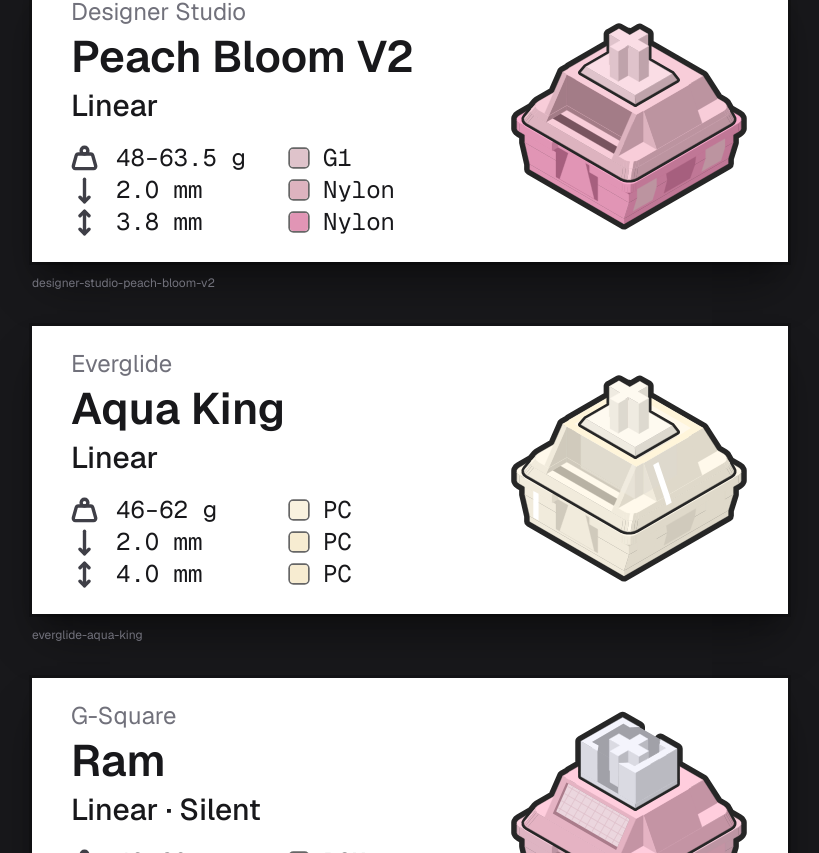
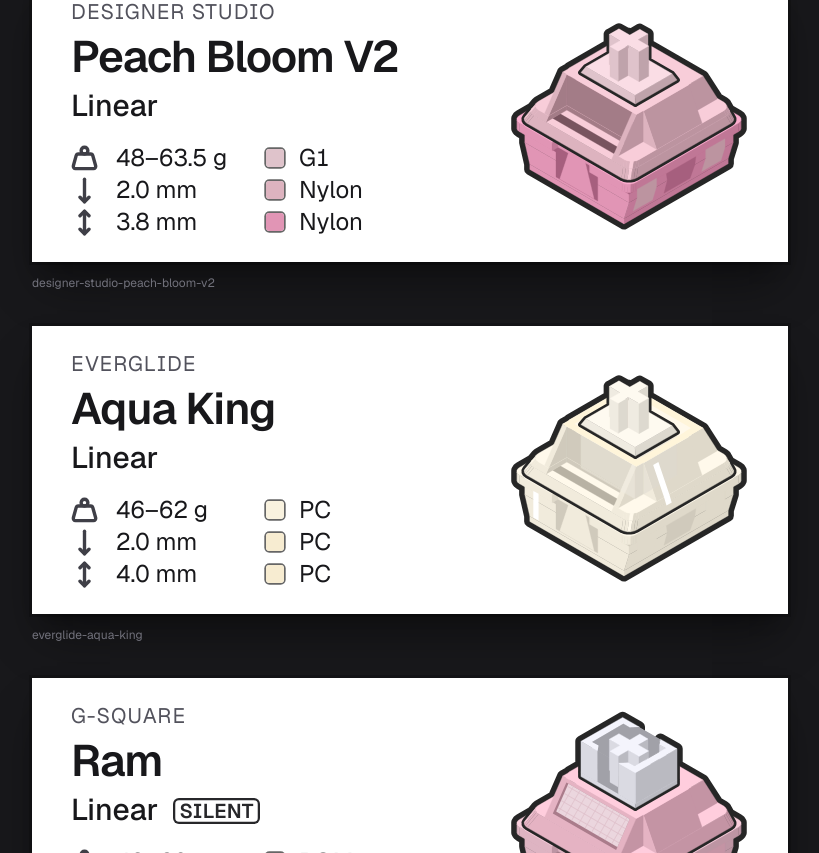
Before and after one commit to blai30/print-labels, a React (Vite) app: page / in a window 1280 px wide. Shown: the part 1587-2440 px from the top of the page, without its empty margins (0-819 px from the left). Built offline with nearby package versions, Linux system fonts and the light colour scheme.

Commit message:
Refine switch label typography and add silent tag

```diff
--- a/src/templates/switches/SwitchLabel.tsx
+++ b/src/templates/switches/SwitchLabel.tsx
@@ -7,7 +7,7 @@ import type { Part, Switch } from './types.ts'
 
 const LINES: LineStyle = 'black'
 
-const Missing = () => <span className="text-zinc-400">?</span>
+const Missing = () => <span className="text-zinc-500">?</span>
 
 const shown = (value: number | undefined, digits?: number) =>
   value === undefined ? <Missing /> : digits === undefined ? value : value.toFixed(digits)
@@ -20,13 +20,6 @@ function Spec({ icon: Icon, children }: { icon: LucideIcon; children: ReactNode
     </div>
   )
 }
-
-// Right-aligned so the units line up
-const Travel = ({ value }: { value: number | undefined }) => (
-  <>
-    <span className="inline-block w-[3ch] text-right">{shown(value, 1)}</span> mm
-  </>
-)
 
 function Material({ part }: { part: Part }) {
   return (
@@ -44,26 +37,26 @@ export function SwitchLabel({ data }: { data: Switch }) {
   return (
     <div className="flex h-24 w-63 gap-2.75 overflow-hidden bg-white px-3.25 py-2 font-sans font-features-['ss05'] text-zinc-900">
       <div className="flex min-w-0 flex-1 flex-col whitespace-nowrap">
-        <div className="mb-0.5 text-[6pt]/2.25 text-zinc-500">{data.brand}</div>
-        <div className="text-[11pt]/4.25 font-semibold">{data.name}</div>
+        <div className="mb-0.5 text-[5.25pt]/2.25 tracking-wider text-zinc-600 uppercase">{data.brand}</div>
+        <div className="text-[11pt]/4.25 font-semibold tracking-tight">{data.name}</div>
         <div className="mt-0.5 text-[7.5pt]/3 font-medium capitalize">
           {data.type}
-          {data.silent && ' · Silent'}
+          {data.silent && (
+            <span className="ml-1.25 inline-block rounded-xs px-0.5 py-px align-[0.1em] text-[5pt]/none font-semibold tracking-wide text-zinc-800 uppercase inset-ring-[0.2mm]">
+              Silent
+            </span>
+          )}
         </div>
-        <div className="mt-auto grid h-8 grid-cols-[--spacing(16)_auto] grid-rows-3 gap-x-2.25 font-mono font-features-['ss09'] text-[6pt]/none">
+        <div className="mt-auto grid h-8 grid-cols-[--spacing(14)_auto] grid-rows-3 gap-x-2.25 text-[6pt]/none tabular-nums">
           <Spec icon={Weight}>
             {/* Actuation to bottom-out */}
             {data.actuation !== undefined && <>{data.actuation}–</>}
             {shown(data.bottomOut)} g
           </Spec>
           <Material part={data.stem} />
-          <Spec icon={MoveDown}>
-            <Travel value={data.preTravel} />
-          </Spec>
+          <Spec icon={MoveDown}>{shown(data.preTravel, 1)} mm</Spec>
           <Material part={data.top} />
-          <Spec icon={MoveVertical}>
-            <Travel value={data.travel} />
-          </Spec>
+          <Spec icon={MoveVertical}>{shown(data.travel, 1)} mm</Spec>
           <Material part={data.bottom} />
         </div>
       </div>
```
